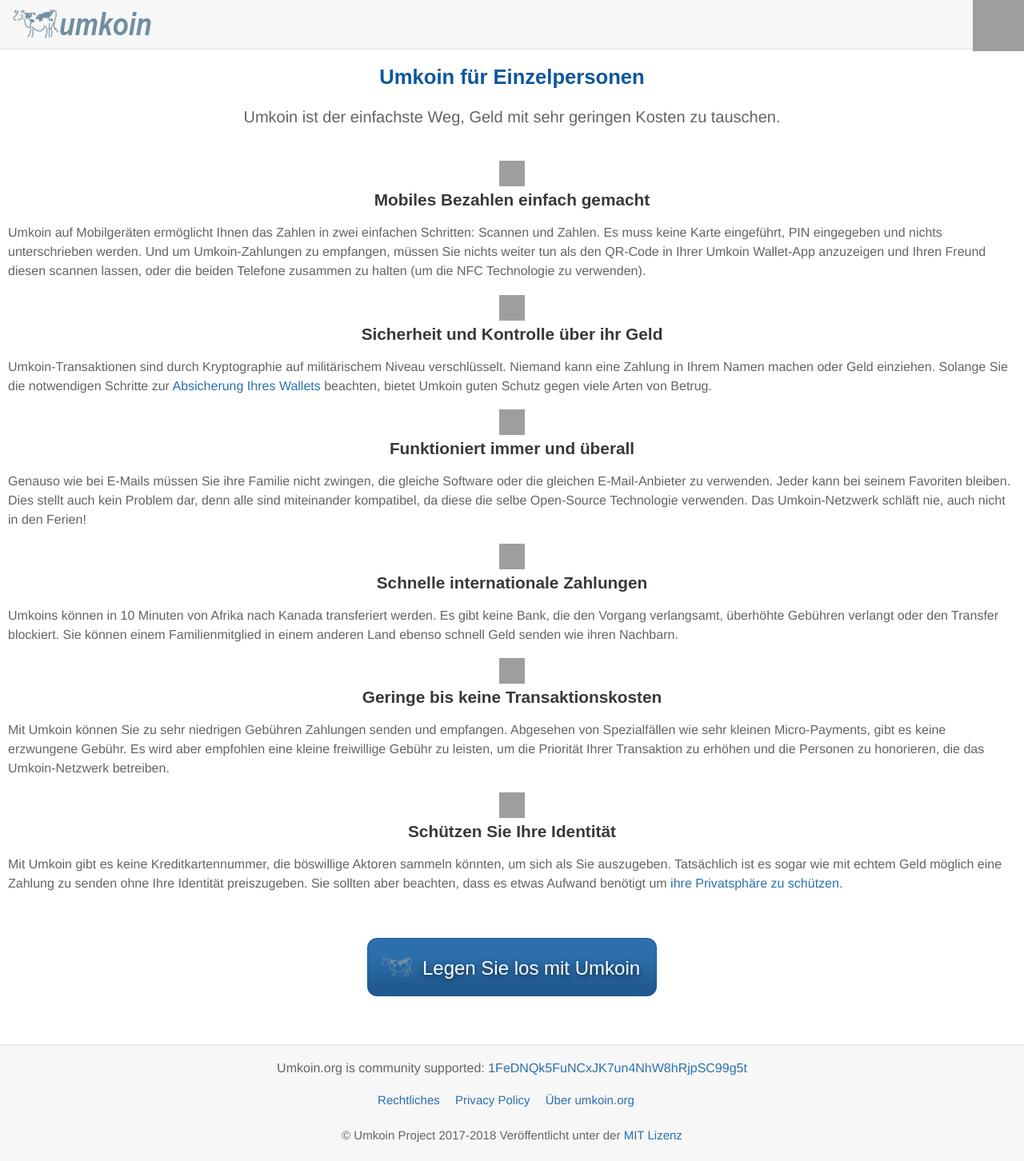
After one commit to umkoin/umkoin.org, a PHP site: page /de/umkoin-for-individuals.php in a window 1280 px wide. The commit adds this page. Shown: the whole page at 80% size. Run offline with PHP 8.4, Linux system fonts and the light colour scheme; some web fonts are replaced; grey boxes are pictures that could not be loaded.

Commit message:
Umkoin For Individuals page updated.
Signed-off-by: Igor Gunia <vmta@yahoo.com>

```diff
--- /dev/null
+++ b/de/umkoin-for-individuals.php
@@ -0,0 +1,70 @@
+<!DOCTYPE HTML>
+<html lang="de">
+
+
+<head>
+<meta http-equiv="content-type" content="text/html; charset=UTF-8">
+<meta property="og:image" content="http://umkoin.org/img/icons/opengraph.png" />
+<meta name="viewport" content="width=device-width, initial-scale=1.0, user-scalable=no">
+<meta name="description" content="Umkoin ist ein innovatives Zahlungsnetzwerk und eine neue Form von Geld. Finden Sie alles was sie wissen müssen und legen Sie los mit Umkoin auf umkoin.org.">
+
+<title>Umkoin für Einzelpersonen - Umkoin</title>
+
+<link rel="stylesheet" href="/css/font-awesome-4.4.0/css/font-awesome.min.css">
+<link rel="stylesheet" href="/css/main.css">
+<link rel="shortcut icon" href="/favicon.png">
+
+<script type="text/javascript" src="/js/base.js"></script>
+<script type="text/javascript" src="/js/main.js"></script>
+</head>
+
+
+<body>
+
+
+<?php
+include 'page_head.php';
+?>
+
+
+<div class="body">
+
+  <div class="breadcrumbs"></div>
+
+  <div id="content" class="content">
+
+    <h1>Umkoin für Einzelpersonen</h1>
+    <p class="summary">Umkoin ist der einfachste Weg, Geld mit sehr geringen Kosten zu tauschen.</p>
+
+    <h2 id="mobile"><img class="titleicon" src="/img/icons/ico_mobile.svg" alt="Icon"/>Mobiles Bezahlen einfach gemacht</h2>
+    <p>Umkoin auf Mobilgeräten ermöglicht Ihnen das Zahlen in zwei einfachen Schritten: Scannen und Zahlen. Es muss keine Karte eingeführt, PIN eingegeben und nichts unterschrieben werden. Und um Umkoin-Zahlungen zu empfangen, müssen Sie nichts weiter tun als den QR-Code in Ihrer Umkoin Wallet-App anzuzeigen und Ihren Freund diesen scannen lassen, oder die beiden Telefone zusammen zu halten (um die NFC Technologie zu verwenden).</p>
+
+    <h2 id="secure"><img class="titleicon" src="/img/icons/ico_lock.svg" alt="Icon" />Sicherheit und Kontrolle über ihr Geld</h2>
+    <p>Umkoin-Transaktionen sind durch Kryptographie auf militärischem Niveau verschlüsselt. Niemand kann eine Zahlung in Ihrem Namen machen oder Geld einziehen. Solange Sie die notwendigen Schritte zur <a href="/de/secure-your-wallet.php">Absicherung Ihres Wallets</a> beachten, bietet Umkoin guten Schutz gegen viele Arten von Betrug.</p>
+
+    <h2 id="simple"><img class="titleicon" src="/img/icons/ico_simple.svg" alt="Icon" />Funktioniert immer und überall</h2>
+    <p>Genauso wie bei E-Mails müssen Sie ihre Familie nicht zwingen, die gleiche Software oder die gleichen E-Mail-Anbieter zu verwenden. Jeder kann bei seinem Favoriten bleiben. Dies stellt auch kein Problem dar, denn alle sind miteinander kompatibel, da diese die selbe Open-Source Technologie verwenden. Das Umkoin-Netzwerk schläft nie, auch nicht in den Ferien!</p>
+
+    <h2 id="international"><img class="titleicon" src="/img/icons/ico_international.svg" alt="Icon" />Schnelle internationale Zahlungen</h2>
+    <p>Umkoins können in 10 Minuten von Afrika nach Kanada transferiert werden. Es gibt keine Bank, die den Vorgang verlangsamt, überhöhte Gebühren verlangt oder den Transfer blockiert. Sie können einem Familienmitglied in einem anderen Land ebenso schnell Geld senden wie ihren Nachbarn.</p>
+
+    <h2 id="lowfee"><img class="titleicon" src="/img/icons/ico_lowfee.svg" alt="Icon" />Geringe bis keine Transaktionskosten</h2>
+    <p>Mit Umkoin können Sie zu sehr niedrigen Gebühren Zahlungen senden und empfangen. Abgesehen von Spezialfällen wie sehr kleinen Micro-Payments, gibt es keine erzwungene Gebühr. Es wird aber empfohlen eine kleine freiwillige Gebühr zu leisten, um die Priorität Ihrer Transaktion zu erhöhen und die Personen zu honorieren, die das Umkoin-Netzwerk betreiben.</p>
+
+    <h2 id="anonymous"><img class="titleicon" src="/img/icons/ico_anon.svg" alt="Icon" />Schützen Sie Ihre Identität</h2>
+    <p>Mit Umkoin gibt es keine Kreditkartennummer, die böswillige Aktoren sammeln könnten, um sich als Sie auszugeben. Tatsächlich ist es sogar wie mit echtem Geld möglich eine Zahlung zu senden ohne Ihre Identität preiszugeben. Sie sollten aber beachten, dass es etwas Aufwand benötigt um <a href="/de/protect-your-privacy.php">ihre Privatsphäre zu schützen</a>.</p>
+
+    <div class="mainbutton"><a href="/de/getting-started.php"><img src="/img/icons/but_umkoin.png" alt="icon">Legen Sie los mit Umkoin</a></div>
+
+  </div>
+
+</div>
+
+
+<?php
+include 'page_footer.php';
+?>
+
+
+</body>
+</html>
```
Also changed, not shown: en/umkoin-for-individuals.php (+0 -7 lines).
